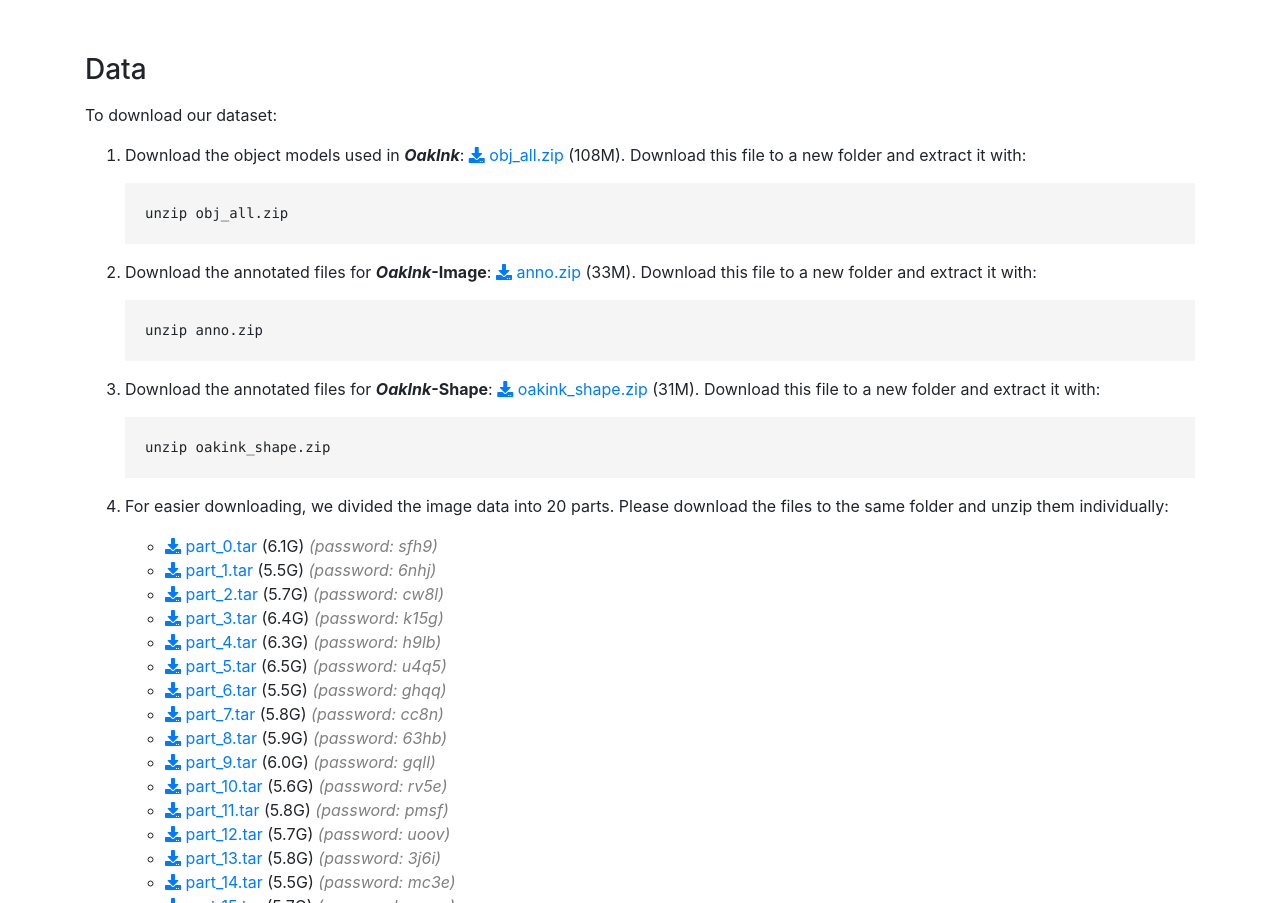
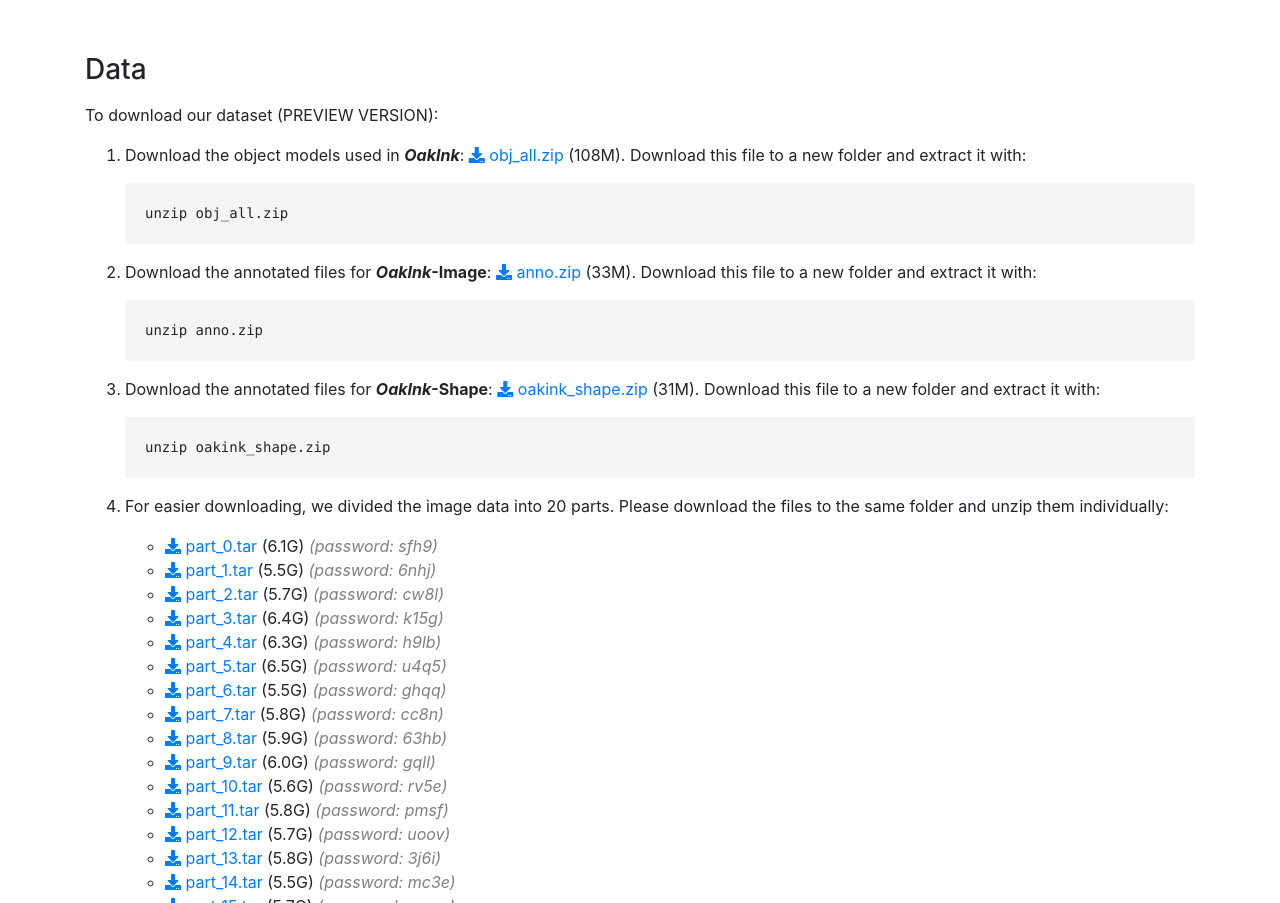
Before and after one commit to botsirius/botsirius.github.io, a plain HTML site: page index.html in a window 1280 px wide. Shown: the part 1110-2013 px from the top of the page. Drawn offline with nearby package versions, Linux system fonts and the light colour scheme.

Commit message:
Update index.html

```diff
--- a/index.html
+++ b/index.html
@@ -215,7 +215,7 @@
           <h3>Data</h3>
           <!-- <p>OakInk is licensed under <span class="underline"><a href="https://creativecommons.org/licenses/by-nc/4.0/"
                 target="_blank">CC BY-NC 4.0</a></span>.</p> -->
-          <p>To download our dataset:</p>
+          <p>To download our dataset (PREVIEW VERSION):</p>
           <ol>
             <li>
               <p>Download the object models used in <b><i>OakInk</i></b>:<a
```
